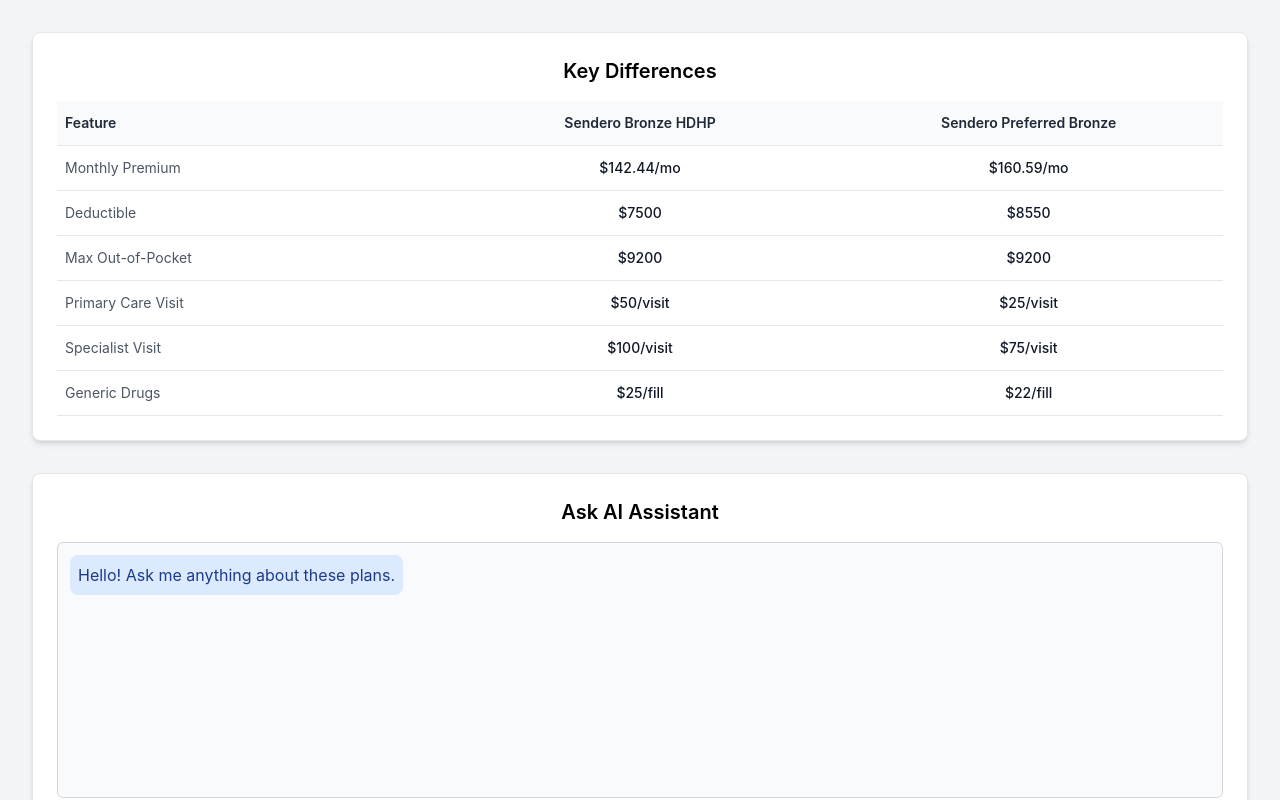
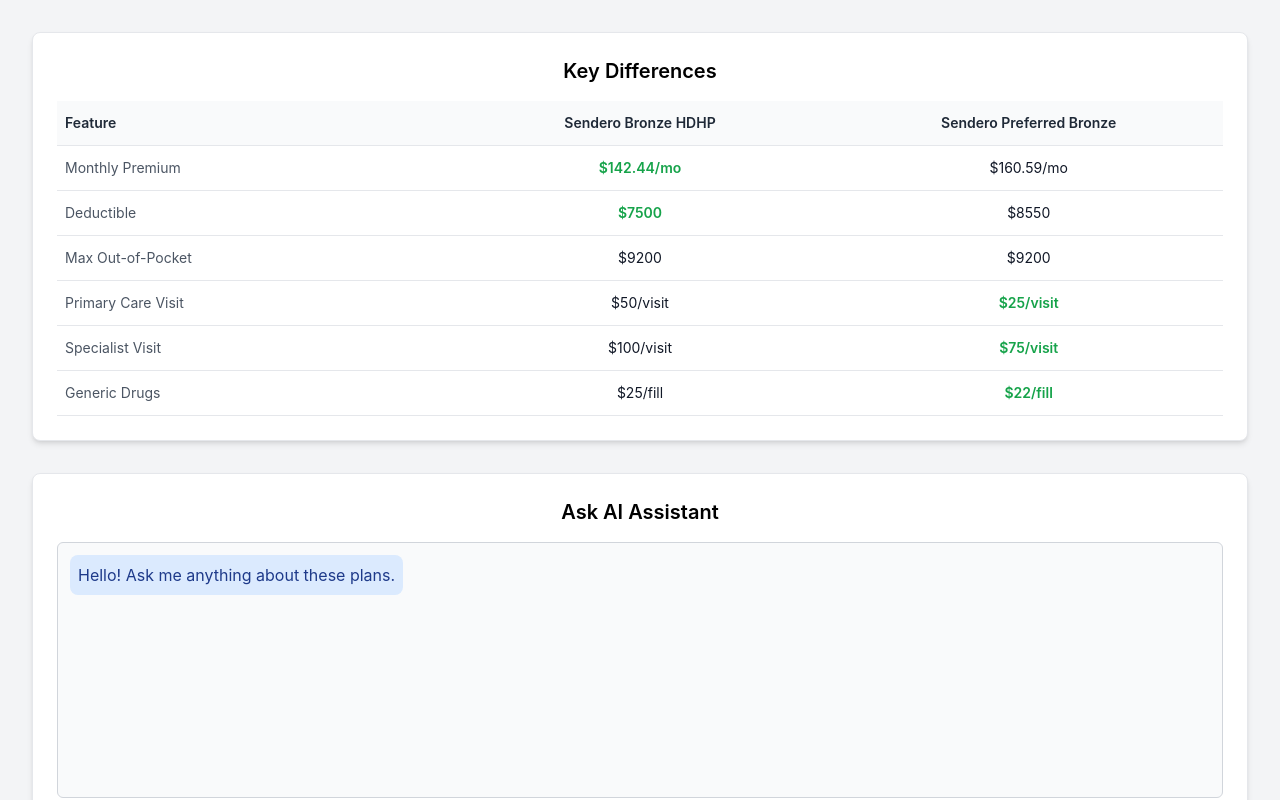
Before and after one commit to ronburnley/plan-comparison, a React (Create React App) app: page / in a window 1280 px wide. Shown: the top 800 px of the page. Built offline with nearby package versions, Linux system fonts and the light colour scheme.

Commit message:
added green

```diff
--- a/src/components/KeyDifferences.tsx
+++ b/src/components/KeyDifferences.tsx
@@ -19,13 +19,41 @@
   return value;
 };
 
-const DifferenceRow: React.FC<{ label: string; value1: React.ReactNode; value2: React.ReactNode }> = ({ label, value1, value2 }) => (
-  <div className="flex justify-between items-center py-3 border-b">
-    <span className="text-sm text-gray-600 w-1/3 px-2">{label}</span>
-    <span className="text-sm font-medium text-gray-900 text-center w-1/3 px-2">{value1}</span>
-    <span className="text-sm font-medium text-gray-900 text-center w-1/3 px-2">{value2}</span>
-  </div>
-);
+interface DifferenceRowProps {
+  label: string;
+  value1: number | string;
+  value2: number | string;
+  suffix?: string; // Optional suffix like /mo, /visit
+}
+
+const DifferenceRow: React.FC<DifferenceRowProps> = ({ label, value1, value2, suffix = '' }) => {
+  let baseClass = "text-sm text-gray-900 text-center w-1/3 px-2 py-1"; // Added py-1 for vertical padding within highlight
+  let class1 = baseClass;
+  let class2 = baseClass;
+  // Apply highlighting (text color + bold) if both values are numeric
+  const betterHighlightClass = "text-green-600 font-semibold"; // Made green slightly brighter
+
+  if (typeof value1 === 'number' && typeof value2 === 'number') {
+    if (value1 < value2) {
+      class1 += ` ${betterHighlightClass}`;
+    } else if (value2 < value1) {
+      class2 += ` ${betterHighlightClass}`;
+    }
+  }
+  // Format values for display
+  const displayValue1 = `${formatDiffCost(value1)}${suffix}`;
+  const displayValue2 = `${formatDiffCost(value2)}${suffix}`;
+
+  return (
+    // Reduced py-3 to py-2 on the container div as padding is now on the spans
+    <div className="flex justify-between items-center py-2 border-b">
+      <span className="text-sm text-gray-600 w-1/3 px-2">{label}</span>
+      {/* Apply conditional classes and display formatted values */}
+      <span className={class1}>{displayValue1}</span>
+      <span className={class2}>{displayValue2}</span>
+    </div>
+  );
+};
 
 const KeyDifferences: React.FC<KeyDifferencesProps> = ({ plan1, plan2 }) => {
   return (
@@ -44,13 +72,13 @@
             <span className="text-sm text-gray-800 text-center w-1/3 px-2 truncate" title={plan2.planName}>{plan2.planNameShort || 'Plan 2'}</span>
           </div>
 
-          {/* Data Rows */}
-          <DifferenceRow label="Monthly Premium" value1={`${formatDiffCost(plan1.monthlyPremium)}/mo`} value2={`${formatDiffCost(plan2.monthlyPremium)}/mo`} />
-          <DifferenceRow label="Deductible" value1={formatDiffCost(plan1.deductible)} value2={formatDiffCost(plan2.deductible)} />
-          <DifferenceRow label="Max Out-of-Pocket" value1={formatDiffCost(plan1.maxOutOfPocket)} value2={formatDiffCost(plan2.maxOutOfPocket)} />
-          <DifferenceRow label="Primary Care Visit" value1={`${formatDiffCost(plan1.primaryCareVisitCost)}/visit`} value2={`${formatDiffCost(plan2.primaryCareVisitCost)}/visit`} />
-          <DifferenceRow label="Specialist Visit" value1={`${formatDiffCost(plan1.specialistVisitCost)}/visit`} value2={`${formatDiffCost(plan2.specialistVisitCost)}/visit`} />
-          <DifferenceRow label="Generic Drugs" value1={`${formatDiffCost(plan1.genericDrugCost)}/fill`} value2={`${formatDiffCost(plan2.genericDrugCost)}/fill`} />
+          {/* Data Rows: Pass raw values and suffix */}
+          <DifferenceRow label="Monthly Premium" value1={plan1.monthlyPremium} value2={plan2.monthlyPremium} suffix="/mo" />
+          <DifferenceRow label="Deductible" value1={plan1.deductible} value2={plan2.deductible} />
+          <DifferenceRow label="Max Out-of-Pocket" value1={plan1.maxOutOfPocket} value2={plan2.maxOutOfPocket} />
+          <DifferenceRow label="Primary Care Visit" value1={plan1.primaryCareVisitCost} value2={plan2.primaryCareVisitCost} suffix="/visit" />
+          <DifferenceRow label="Specialist Visit" value1={plan1.specialistVisitCost} value2={plan2.specialistVisitCost} suffix="/visit" />
+          <DifferenceRow label="Generic Drugs" value1={plan1.genericDrugCost} value2={plan2.genericDrugCost} suffix="/fill" />
         </div>
       </div>
     </div>
```
